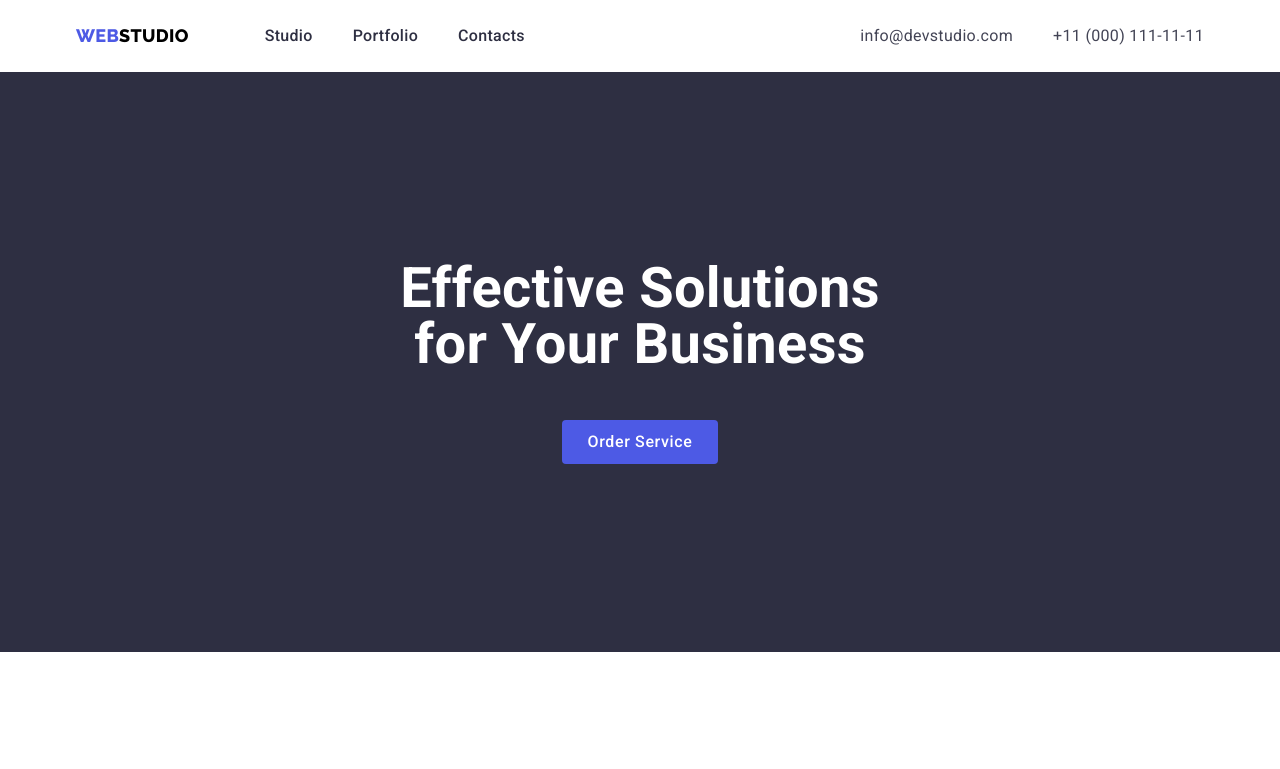
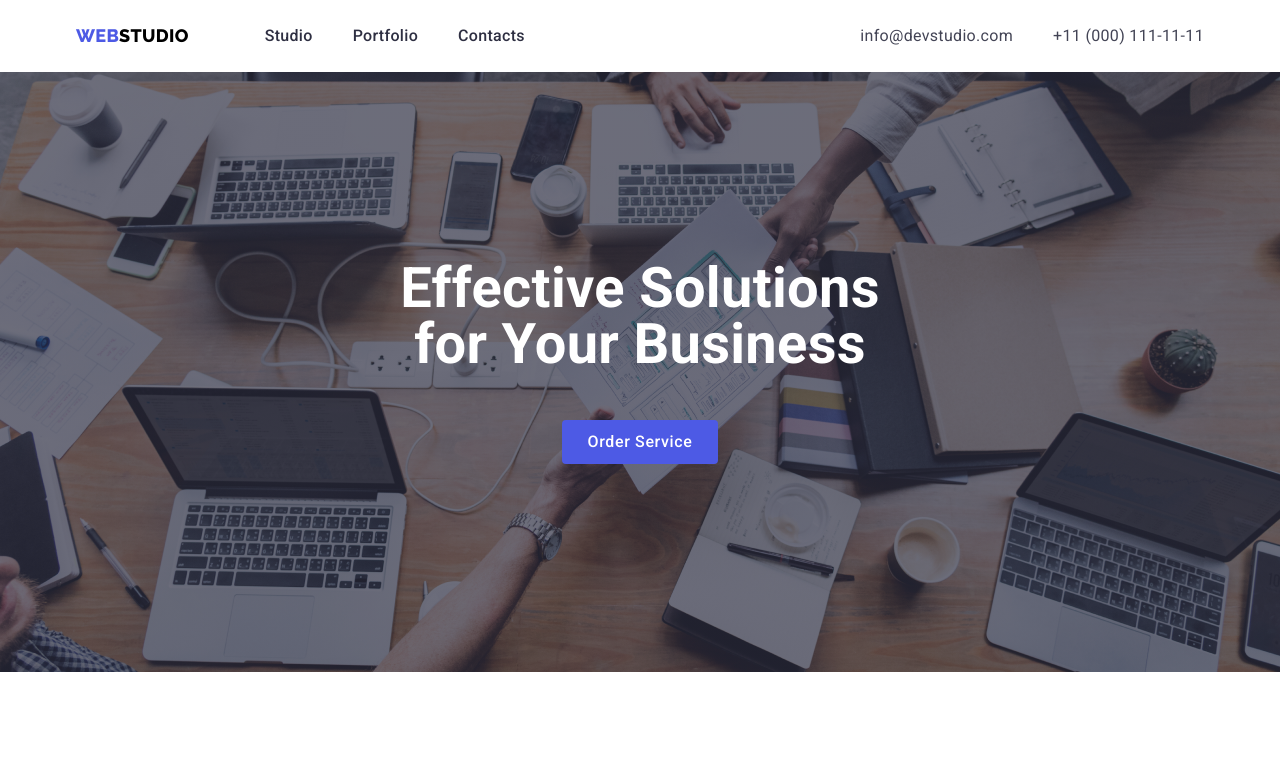
Before and after one commit to KatanES/goit-markup-hw-04, a plain HTML site: page index.html in a window 1280 px wide. Shown: the top 769 px of the page. Drawn offline with nearby package versions, Linux system fonts and the light colour scheme.

Commit message:
hero gradient

```diff
--- a/main.css/styles.css
+++ b/main.css/styles.css
@@ -197,8 +197,20 @@ a {
 
 .hero {
   padding: 188px 0;
+  max-width: 1440px;
+  margin-left: auto;
+  margin-right: auto;
+  height: 600px;
 
-  background-color: var(--primary-background-color);
+  background-image: linear-gradient(
+      to right,
+      rgba(46, 47, 66, 0.7),
+      rgba(46, 47, 66, 0.7)
+    ),
+    url(../images/hero/people-office-hero.jpg);
+  background-size: cover;
+  background-position: center;
+
   color: #ffffff;
   text-align: center;
 }
```
Also changed, not shown: images/icons/Group.svg, images/icons/antenna 1.svg, images/icons/clock.svg, images/icons/diagram.svg, images/icons/facebook.svg, images/icons/instagram.svg, images/icons/linkedin.svg, images/icons/twitter.svg, images/logos/Brand.png (renamed from images/icons/Brand.png), images/logos/COMPANY.png (renamed from images/icons/COMPANY.png), images/logos/Foster-Peters.png (renamed from images/icons/Foster-Peters.png), images/logos/Tag-line.png (renamed from images/icons/Tag-line.png), images/logos/YA&CO.png (renamed from images/icons/YA&CO.png), images/logos/company2.png (renamed from images/icons/company2.png), 3 other files.
